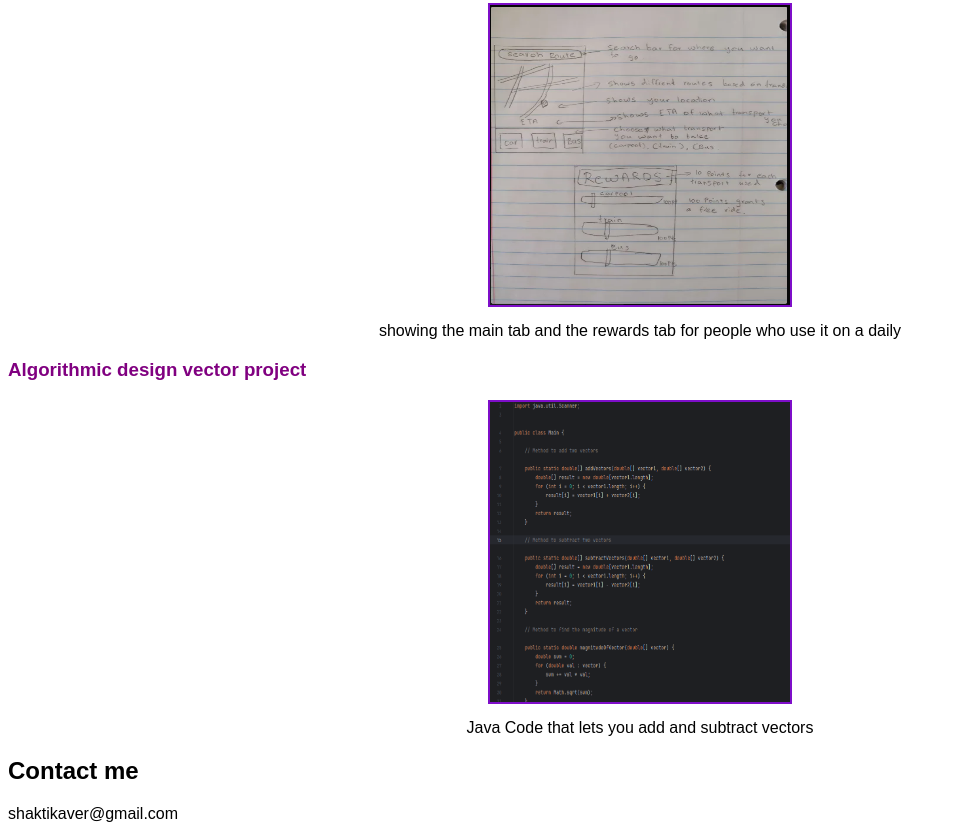
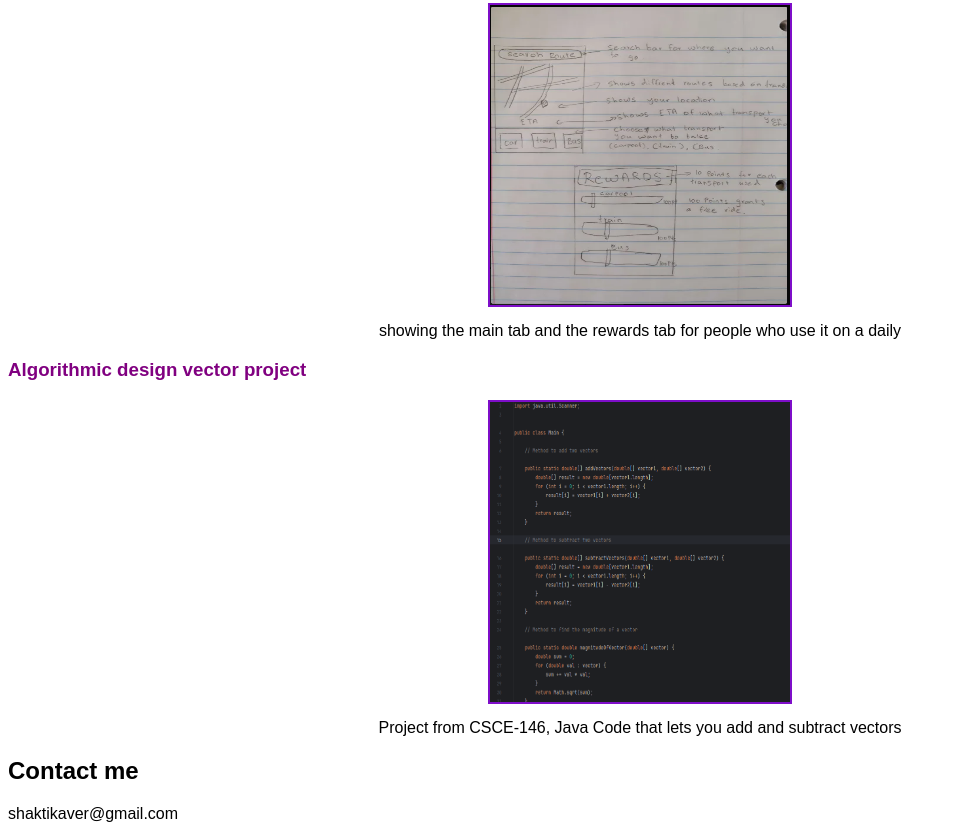
Before and after one commit to shaktikaver2001/shaktikaver2001.github.io, a plain HTML site: page index.html in a window 1280 px wide. Shown: the part 1814-2653 px from the top of the page, without its empty margins (0-956 px from the left). Drawn offline with Linux system fonts and the light colour scheme.

Commit message:
project change

```diff
--- a/index.html
+++ b/index.html
@@ -75,7 +75,7 @@ aspect of coding and i would love to work at apple or microsoft one day pushing
         <a href="https://github.com/shaktikaver2001/CSCE146">
         <img src="images/code.png">
         </a>
-        <p>Java Code that lets you add and subtract vectors</p>
+        <p>Project from CSCE-146, Java Code that lets you add and subtract vectors</p>
         </section>
 
     </div>
```
